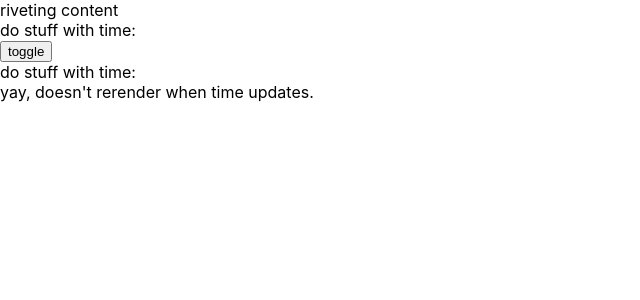
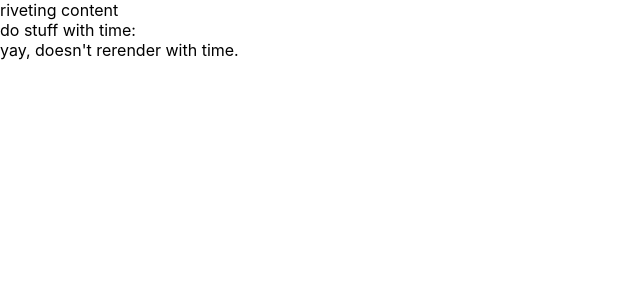
Before and after one commit to zachary822/ip_visualizer, a Next.js app: page /timers in a window 1280 px wide. Shown: the top 300 px of the page, without its empty margins (0-640 px from the left). Built offline with nearby package versions, Linux system fonts and the light colour scheme.

Commit message:
Revert "Better useTimer"
This reverts commit e8307110ff4c39912f18ae54c2832e0df00bc172.

```diff
--- a/pages/timers.tsx
+++ b/pages/timers.tsx
@@ -1,4 +1,4 @@
-import React, { useContext, useEffect, useRef, useState } from "react";
+import React, { useContext, useEffect, useState } from "react";
 
 const timerScript = `
   setInterval(() => {
@@ -6,50 +6,39 @@ const timerScript = `
   }, 1000);
 `;
 
-const TimerContext = React.createContext({ current: null });
+const TimerContext = React.createContext<Worker | null>(null);
 
 const TimerProvider = ({ children }) => {
-  const handlerRef = useRef([]);
+  const [worker, setWorker] = useState<Worker | null>(null);
 
   useEffect(() => {
     const blob = new Blob([timerScript], { type: "application/javascript" });
 
     const w = new Worker(URL.createObjectURL(blob), { name: "timer" });
-    w.onmessage = (e) => {
-      for (let f of handlerRef.current) {
-        f(e);
-      }
-    };
+    setWorker(w);
 
     return () => {
       w.terminate();
+      setWorker(null);
     };
   }, []);
 
   return (
-    <TimerContext.Provider value={handlerRef}>{children}</TimerContext.Provider>
+    <TimerContext.Provider value={worker}>{children}</TimerContext.Provider>
   );
 };
 
 const useTimer = () => {
-  const handlerRef = useContext(TimerContext);
+  const worker = useContext(TimerContext);
   const [time, setTime] = useState();
 
   useEffect(() => {
-    const func = (e) => {
-      setTime(e.data);
-    };
-
-    if (handlerRef.current) {
-      handlerRef.current.push(func);
+    if (worker) {
+      worker.onmessage = (e) => {
+        setTime(e.data);
+      };
     }
-
-    return () => {
-      if (handlerRef.current) {
-        handlerRef.current.splice(handlerRef.current.indexOf(func), 1);
-      }
-    };
-  }, []);
+  }, [worker]);
 
   return time;
 };
@@ -60,30 +49,15 @@ const Timer = () => {
   return <div>do stuff with time: {time}</div>;
 };
 
-const TitleUpdater = () => {
-  const time = useTimer();
-
-  useEffect(() => {
-    document.title = `${time} ms`;
-  }, [time]);
-
-  return null;
-};
-
 const Component2 = () => {
-  return <div>yay, doesn&apos;t rerender when time updates.</div>;
+  return <div>yay, doesn&apos;t rerender with time.</div>;
 };
 
 const Timers = () => {
-  const [toggle, setToggle] = useState(true);
-
   return (
     <TimerProvider>
-      <TitleUpdater />
       riveting content
       <Timer />
-      <button onClick={() => setToggle((toggle) => !toggle)}>toggle</button>
-      {toggle && <Timer />}
       <Component2 />
     </TimerProvider>
   );
```
